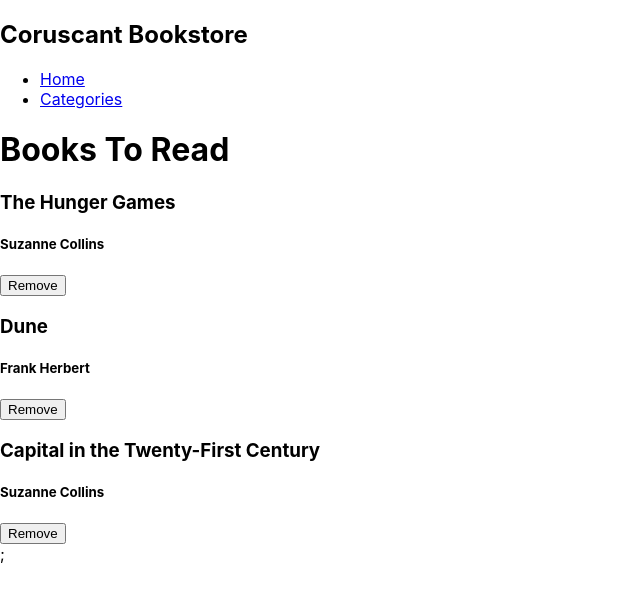
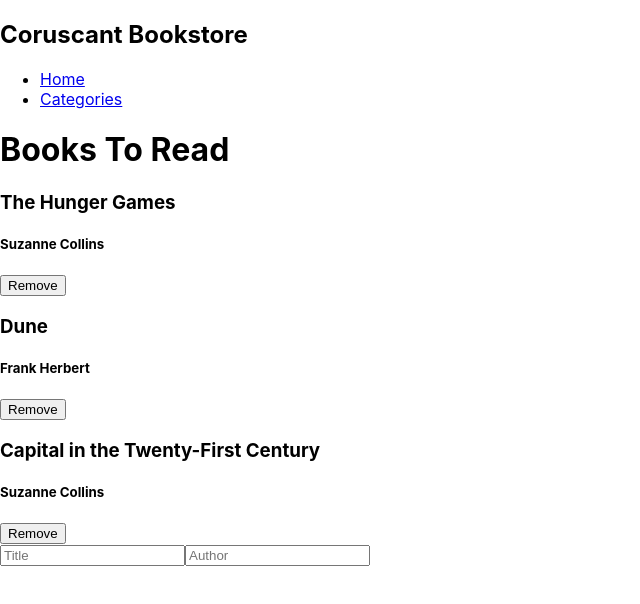
Before and after one commit to badger-99/Bookstore, a React (Create React App) app: page / in a window 1280 px wide. Shown: the top 604 px of the page, without its empty margins (0-640 px from the left). Built offline with nearby package versions, Linux system fonts and the light colour scheme.

Commit message:
Render book form

```diff
--- a/src/components/BookForm.js
+++ b/src/components/BookForm.js
@@ -1,4 +1,7 @@
 const BookForm = () => (
-  <div>BookForm</div>
+  <form>
+    <input type="text" name="title" id="" placeholder="Title" />
+    <input type="text" name="author" id="" placeholder="Author" />
+  </form>
 );
 export default BookForm;
--- a/src/components/Books.js
+++ b/src/components/Books.js
@@ -1,10 +1,11 @@
+import BookForm from './BookForm';
 import BookList from './BookList';
 
 const Books = () => (
   <div>
     <h1>Books To Read</h1>
     <BookList />
-    ;
+    <BookForm />
   </div>
 );
 export default Books;
--- a/src/index.css
+++ b/src/index.css
@@ -1,5 +1,7 @@
 body {
   margin: 0;
+  padding: 0;
+  box-sizing: border-box;
   font-family: -apple-system, BlinkMacSystemFont, 'Segoe UI', 'Roboto', 'Oxygen',
     'Ubuntu', 'Cantarell', 'Fira Sans', 'Droid Sans', 'Helvetica Neue',
     sans-serif;
```
